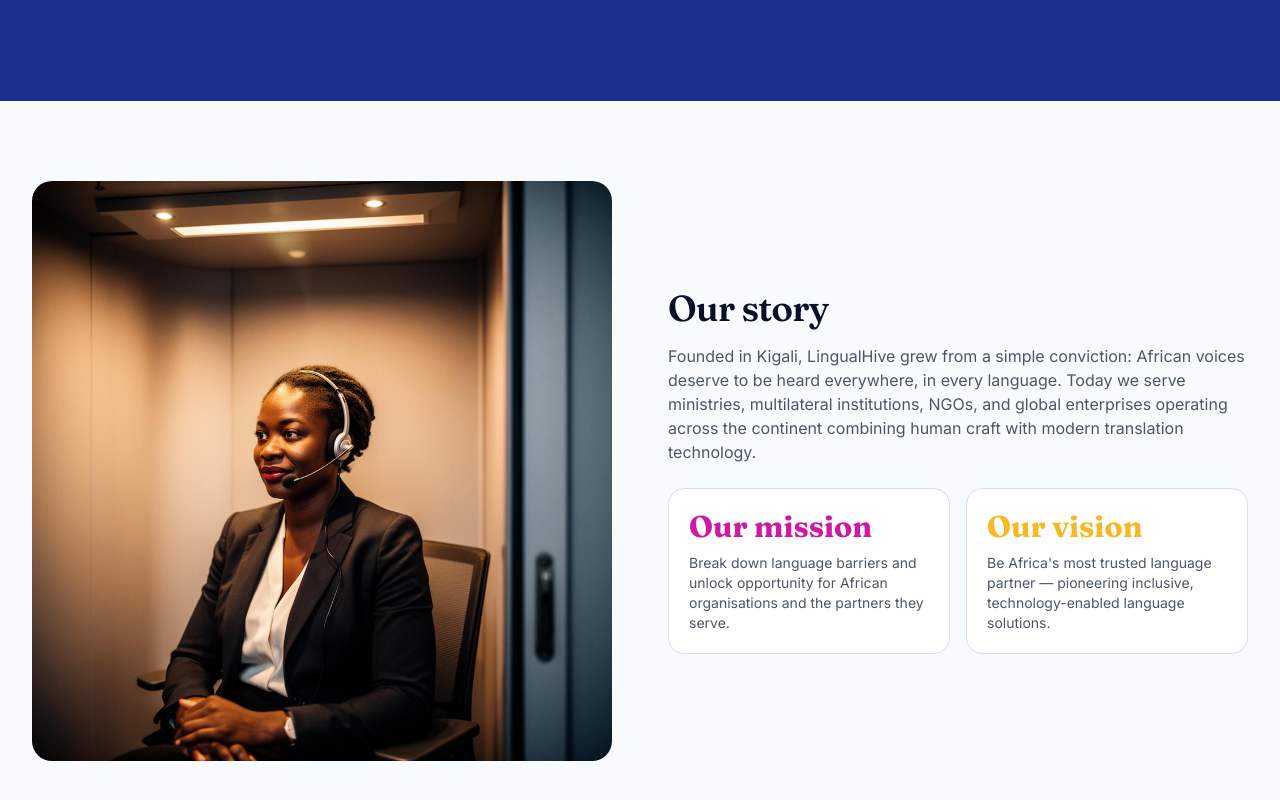
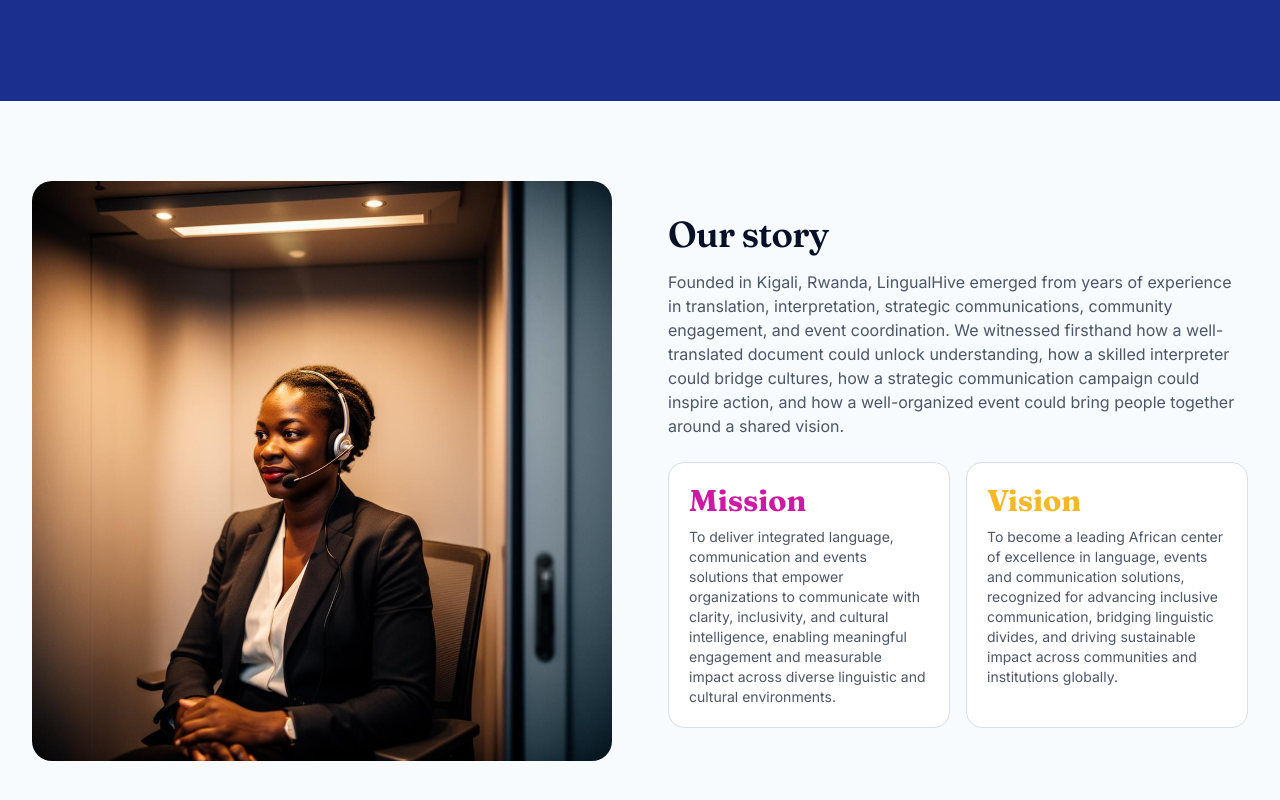
Before and after one commit to kinggiddy1/lingualhive-nextjs, a Next.js app: page /about in a window 1280 px wide. Shown: the part 554-1354 px from the top of the page. Built offline with nearby package versions, Linux system fonts and the light colour scheme.

Commit message:
added changes

```diff
--- a/src/components/pages/about-page.tsx
+++ b/src/components/pages/about-page.tsx
@@ -62,23 +62,21 @@
             loading="lazy"
           />
           <div>
-            <h2 className="font-display text-3xl font-semibold md:text-4xl">Our story</h2>
+            <h2 className="font-display text-3xl font-semibold md:text-4xl">{t("about.story")}</h2>
             <p className="mt-4 text-muted-foreground">
-              Founded in Kigali, LingualHive grew from a simple conviction: African voices deserve to be heard everywhere,
-              in every language. Today we serve ministries, multilateral institutions, NGOs, and global enterprises operating
-              across the continent combining human craft with modern translation technology.
+              {t("about.body.story")}
             </p>
             <div className="mt-6 grid gap-4 sm:grid-cols-2">
               <div className="rounded-xl border border-border bg-card p-5">
-                <div className="font-display text-3xl font-bold text-magenta">Our mission</div>
+                <div className="font-display text-3xl font-bold text-magenta">{t("about.mission")}</div>
                 <p className="mt-2 text-sm text-muted-foreground">
-                  Break down language barriers and unlock opportunity for African organisations and the partners they serve.
+                 {t("about.body.mission")}
                 </p>
               </div>
               <div className="rounded-xl border border-border bg-card p-5">
-                <div className="font-display text-3xl font-bold text-gold">Our vision</div>
+                <div className="font-display text-3xl font-bold text-gold">{t("about.vision")}</div>
                 <p className="mt-2 text-sm text-muted-foreground">
-                  Be Africa&apos;s most trusted language partner — pioneering inclusive, technology-enabled language solutions.
+                  {t("about.body.vision")}
                 </p>
               </div>
             </div>
--- a/src/i18n/translations.ts
+++ b/src/i18n/translations.ts
@@ -61,6 +61,13 @@
     "about.title": "Amplifying voices, connecting communities, creating impact.",
     "about.body": "LingualHive is a Kigali-based language, communication, and events firm helping organizations connect, engage, and create impact. Through professional linguistic services, strategic communications, and event solutions, we bridge language and cultural barriers.",
     "about.cta": "Read our story",
+
+    "about.story": "Our story",
+    "about.body.story": "Founded in Kigali, Rwanda, LingualHive emerged from years of experience in translation, interpretation, strategic communications, community engagement, and event coordination. We witnessed firsthand how a well-translated document could unlock understanding, how a skilled interpreter could bridge cultures, how a strategic communication campaign could inspire action, and how a well-organized event could bring people together around a shared vision.",
+    "about.mission": "Mission",
+    "about.body.mission": "To deliver integrated language, communication and events solutions that empower organizations to communicate with clarity, inclusivity, and cultural intelligence, enabling meaningful engagement and measurable impact across diverse linguistic and cultural environments.",
+    "about.vision": "Vision",
+    "about.body.vision": "To become a leading African center of excellence in language, events and communication solutions, recognized for advancing inclusive communication, bridging linguistic divides, and driving sustainable impact across communities and institutions globally.",
 
     "cta.title": "Ready to be heard, everywhere?",
     "cta.subtitle": "Get a tailored quote within 24 hours.",
@@ -161,6 +168,14 @@
     "about.body": "LingualHive est une agence spécialisée dans les langues, la communication et l'événementiel, basée à Kigali, qui aide les organisations à créer des liens, à susciter l'engagement et à générer un impact. Grâce à des services linguistiques professionnels, à des stratégies de communication et à des solutions événementielles, nous surmontons les barrières linguistiques et culturelles.",
     "about.cta": "Notre histoire",
 
+    "about.story": "Notre histoire",
+    "about.body.story": "Fondée à Kigali, au Rwanda, LingualHive est le fruit de nombreuses années d’expérience dans les domaines de la traduction, de l’interprétation, de la communication stratégique, de l’engagement communautaire et de la coordination d’événements. Nous avons pu constater par nous-mêmes à quel point un document bien traduit peut faciliter la compréhension, comment un interprète compétent peut jeter des ponts entre les cultures, comment une campagne de communication stratégique peut inciter à l’action, et comment un événement bien organisé peut rassembler les gens autour d’une vision commune.",
+    "about.mission": "Mission",
+    "about.body.mission": "Fournir des solutions intégrées en matière de langues, de communication et d'événements qui permettent aux organisations de communiquer avec clarté, dans un esprit d'inclusion et en faisant preuve d'intelligence culturelle, afin de favoriser un engagement constructif et d'avoir un impact mesurable dans des environnements linguistiques et culturels variés.",
+    "about.vision": "Vision",
+    "about.body.vision": "Devenir un centre d'excellence africain de premier plan dans le domaine des langues, de l'événementiel et des solutions de communication, reconnu pour promouvoir une communication inclusive, combler les fossés linguistiques et générer un impact durable au sein des communautés et des institutions du monde entier.",
+
+
     "cta.title": "Prêt à être entendu, partout ?",
     "cta.subtitle": "Obtenez un devis personnalisé sous 24 heures.",
     "cta.button": "Démarrer votre projet",
@@ -256,8 +271,8 @@
     "about.cta2": "Hadithi Yetu",
 
     "about.eyebrow": "Kuri LingualHive",
-    "about.title": "Ijwi rya Afurika, mu rurimi urwo arirwo rwose.",
-    "about.body": "LingualHive Ltd ni isosiyete y'u Rwanda itanga ibisubizo by'indimi, ifite icyicaro i Kigali. Duhuza ubumenyi bwimbitse bw'indimi n'ikoranabuhanga rigezweho kugira ngo dukureho inzitizi z'ururimi.",
+    "about.title": "Kuongeza sauti, kuunganisha jamii, kuleta athari.",
+    "about.body": "LingualHive ni kampuni ya lugha, mawasiliano, na matukio yenye makao yake Kigali inayosaidia mashirika kuungana, kushirikiana, na kuleta athari. Kupitia huduma za kitaalamu za lugha, mawasiliano ya kimkakati, na suluhisho za matukio, tunavuka vizuizi vya lugha na utamaduni.",
     "about.cta": "Soma inkuru yacu",
 
     "cta.title": "Witeguye kumvikana ahantu hose?",
```
